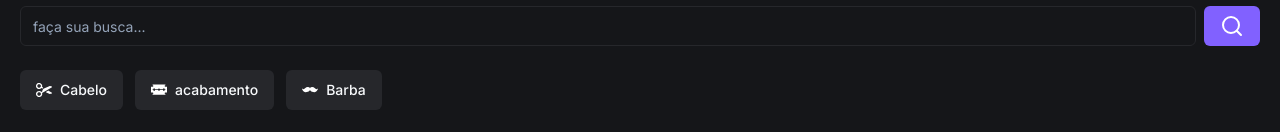
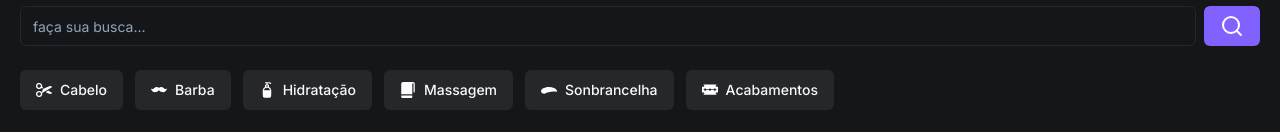
Before and after one commit to viniciusbr32/barbershop, a Next.js app: page / in a window 1280 px wide. Shown: the part 172-304 px from the top of the page. Built offline with nearby package versions, Linux system fonts and the light colour scheme; no server answers; the database is empty.

Commit message:
feat: add bookingItem component

```diff
--- /dev/null
+++ b/app/_components/booking-item.tsx
@@ -0,0 +1,39 @@
+import { Card, CardContent } from "./ui/card"
+import { Avatar, AvatarImage } from "./ui/avatar"
+import { Badge } from "./ui/badge"
+
+// TODO: receber agendamento como propriedade
+
+const BookingItem = () => {
+  return (
+    <>
+      <h2 className="mb-3 mt-6 text-xs font-bold uppercase text-gray-400">
+        Agendamentos
+      </h2>
+      <Card>
+        <CardContent className="flex justify-between p-0">
+          {/* Div Esquerda */}
+          <div className="flex flex-col gap-2 py-5 pl-5">
+            <Badge className="w-fit">Confirmado</Badge>
+            <h3 className="font-semibold">Corte de Cabelo</h3>
+            <div className="flex items-center gap-2">
+              <Avatar className="h-6 w-6">
+                <AvatarImage src="https://utfs.io/f/0ddfbd26-a424-43a0-aaf3-c3f1dc6be6d1-1kgxo7.png" />
+              </Avatar>
+              <p className="text-sm">Barbearia FSW</p>
+            </div>
+          </div>
+          {/* Div Direita */}
+
+          <div className="flex flex-col items-center justify-center border-l-2 border-solid px-5">
+            <p className="text-sm">Agosto</p>
+            <p className="text-2xl">06</p>
+            <p className="text-sm">20:00</p>
+          </div>
+        </CardContent>
+      </Card>
+    </>
+  )
+}
+
+export default BookingItem
--- /dev/null
+++ b/app/_constants/search.ts
@@ -0,0 +1,35 @@
+interface QuickSearchOption {
+  imageUrl: string
+  title: string
+}
+
+export const quickSearchOptions: QuickSearchOption[] = [
+  {
+    imageUrl: "/cabelo.svg",
+    title: "Cabelo",
+  },
+  {
+    imageUrl: "/barba.svg",
+    title: "Barba",
+  },
+
+  {
+    imageUrl: "/hidratacao.svg",
+    title: "Hidratação",
+  },
+
+  {
+    imageUrl: "/massagem.svg",
+    title: "Massagem",
+  },
+
+  {
+    imageUrl: "/sobrancelha.svg",
+    title: "Sonbrancelha",
+  },
+
+  {
+    imageUrl: "/acabamento.svg",
+    title: "Acabamentos",
+  },
+]
--- a/app/page.tsx
+++ b/app/page.tsx
@@ -4,10 +4,11 @@ import { Button } from "./_components/ui/button"
 import { SearchIcon } from "lucide-react"
 import Image from "next/image"
 import { Card, CardContent } from "./_components/ui/card"
-import { Badge } from "./_components/ui/badge"
-import { Avatar, AvatarImage } from "./_components/ui/avatar"
 import { db } from "./_lib/prisma"
 import { BarbershopItem } from "./_components/barbershop-item"
+
+import { quickSearchOptions } from "./_constants/search"
+import BookingItem from "./_components/booking-item"
 
 const Home = async () => {
   const barbershops = await db.barbershop.findMany({})
@@ -37,25 +38,17 @@ const Home = async () => {
         {/* busca rapida */}
 
         <div className="mt-6 flex gap-3 overflow-x-scroll [&::-webkit-scrollbar]:hidden">
-          <Button className="gap-2" variant={"secondary"}>
-            <Image alt="Icon Cabelo" src="/cabelo.svg" width={16} height={16} />
-            Cabelo
-          </Button>
-
-          <Button className="gap-2" variant={"secondary"}>
-            <Image
-              alt="Icon acabamento"
-              src="/acabamento.svg"
-              width={16}
-              height={16}
-            />
-            acabamento
-          </Button>
-
-          <Button className="gap-2" variant={"secondary"}>
-            <Image alt="Icon Barba" src="/Barba.svg" width={16} height={16} />
-            Barba
-          </Button>
+          {quickSearchOptions.map((option) => (
+            <Button key={option.title} className="gap-2" variant={"secondary"}>
+              <Image
+                alt={option.title}
+                src={option.imageUrl}
+                width={16}
+                height={16}
+              />
+              {option.title}
+            </Button>
+          ))}
         </div>
 
         {/* Imagem */}
@@ -69,31 +62,9 @@ const Home = async () => {
         </div>
 
         {/* Agendamentos */}
-        <h2 className="mb-3 mt-6 text-xs font-bold uppercase text-gray-400">
-          Agendamentos
-        </h2>
-        <Card>
-          <CardContent className="flex justify-between p-0">
-            {/* Div Esquerda */}
-            <div className="flex flex-col gap-2 py-5 pl-5">
-              <Badge className="w-fit">Confirmado</Badge>
-              <h3 className="font-semibold">Corte de Cabelo</h3>
-              <div className="flex items-center gap-2">
-                <Avatar className="h-6 w-6">
-                  <AvatarImage src="https://utfs.io/f/0ddfbd26-a424-43a0-aaf3-c3f1dc6be6d1-1kgxo7.png" />
-                </Avatar>
-                <p className="text-sm">Barbearia FSW</p>
-              </div>
-            </div>
-            {/* Div Direita */}
 
-            <div className="flex flex-col items-center justify-center border-l-2 border-solid px-5">
-              <p className="text-sm">Agosto</p>
-              <p className="text-2xl">06</p>
-              <p className="text-sm">20:00</p>
-            </div>
-          </CardContent>
-        </Card>
+        <BookingItem />
+
         <h2 className="mb-3 mt-6 text-xs font-bold uppercase text-gray-400">
           Recomendados
         </h2>
```
